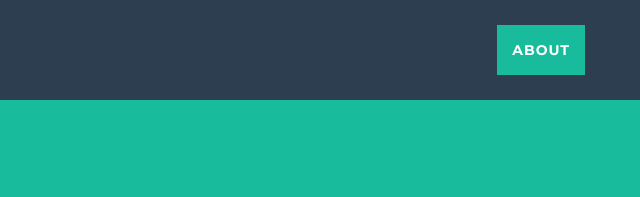
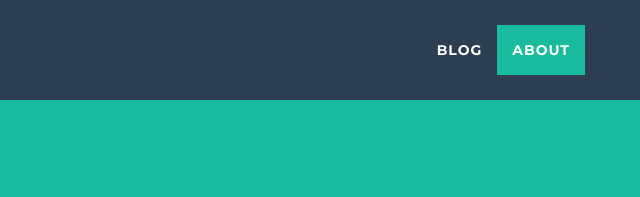
Before and after one commit to karuppiah7890/karuppiah7890.github.io, a plain HTML site: page index.html in a window 1280 px wide. Shown: the top 197 px of the page, 640-1280 px from the left. Drawn offline with nearby package versions, Linux system fonts and the light colour scheme.

Commit message:
add link to blog

```diff
--- a/index.html
+++ b/index.html
@@ -61,6 +61,9 @@
                 <ul class="nav navbar-nav navbar-right">
                     <li class="hidden">
                         <a href="#page-top"></a>
+                    </li>
+                    <li>
+                        <a href="https://karuppiah7890.github.io/blog">Blog</a>
                     </li>
                     <li class="page-scroll">
                         <a href="#about">About</a>
```
